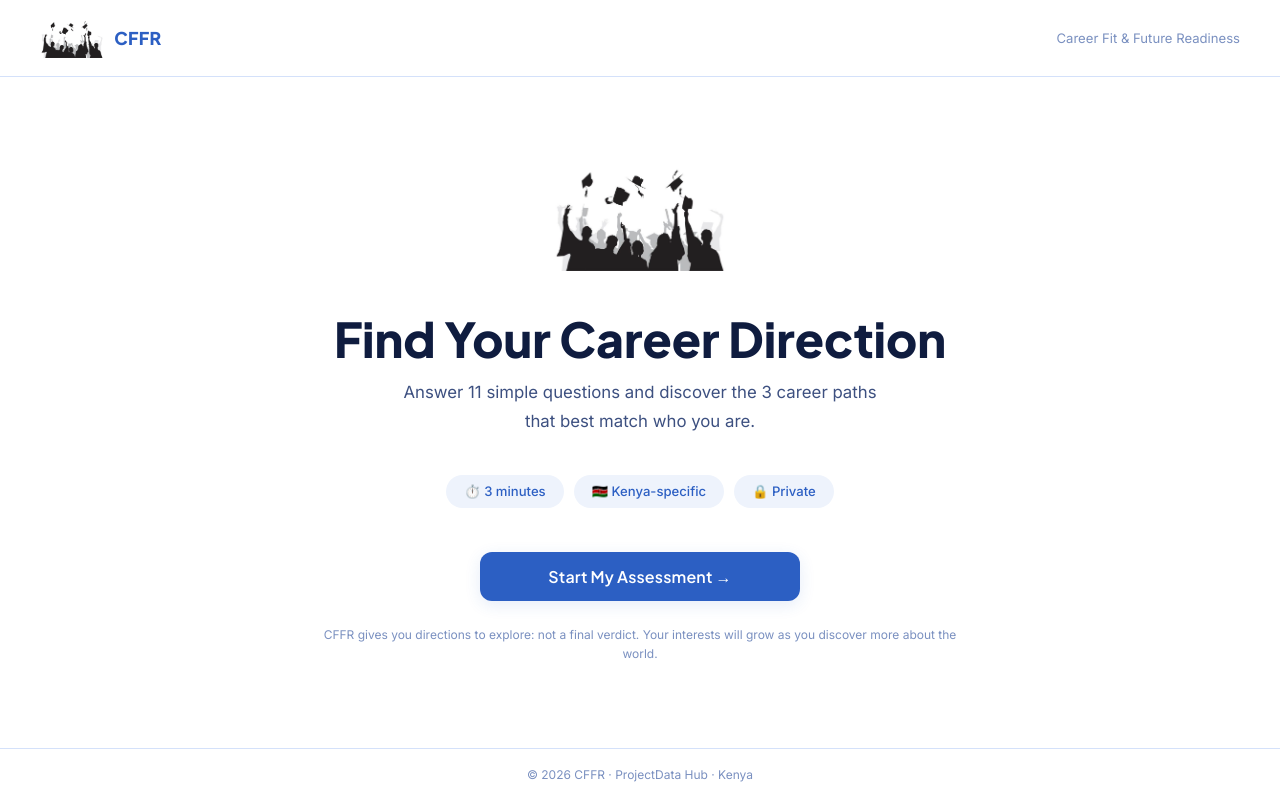
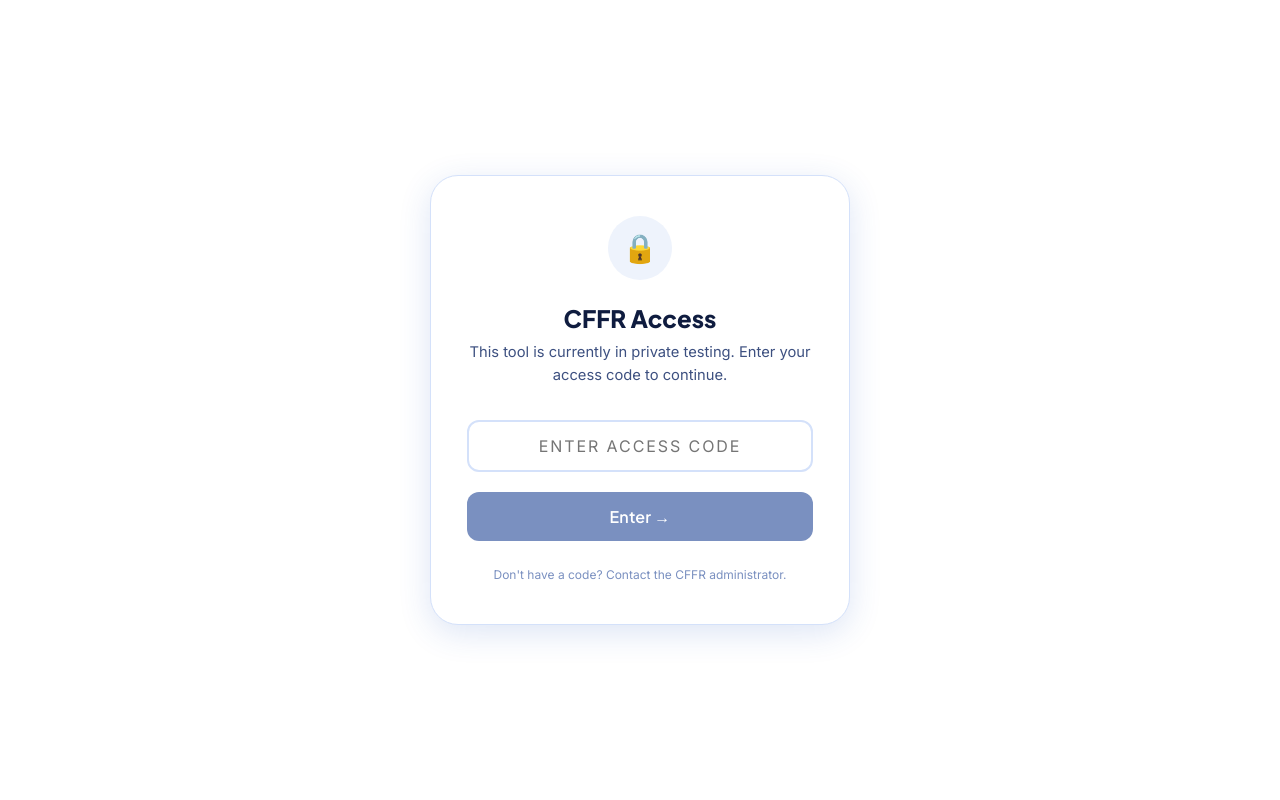
Before and after one commit to Twiry22/CFFR, a React (Vite) app in the folder frontend/: page / in a window 1280 px wide. Built offline with nearby package versions, Linux system fonts and the light colour scheme.

Commit message:
Add accessgate

```diff
--- a/frontend/src/App.jsx
+++ b/frontend/src/App.jsx
@@ -1,55 +1,39 @@
 /**
- * App.jsx
- * Root component — manages which page is shown.
- *
- * UPDATED: Free trial logic added.
- * - During trial  → Welcome → Assessment → Results (no payment)
- * - After trial   → Welcome → Payment → Assessment → Results
- * - TrialBanner   → shown on every page during trial with live countdown
+ * App.jsx  v1.3
+ * Added AccessGate as the first screen.
+ * Only users with a valid code can proceed.
  */
 
 import { useState } from "react";
+import AccessGate  from "./components/AccessGate";
 import Welcome     from "./pages/Welcome";
-import Payment     from "./pages/Payment";
 import Assessment  from "./pages/Assessment";
 import Results     from "./pages/Results";
-import TrialBanner from "./components/TrialBanner";
-import { IS_TRIAL_ACTIVE } from "./config/trialConfig";
 import "./styles/global.css";
 
 const PAGES = {
+  GATE:       "gate",
   WELCOME:    "welcome",
-  PAYMENT:    "payment",
   ASSESSMENT: "assessment",
   RESULTS:    "results",
 };
 
 const App = () => {
-  const [page,   setPage]   = useState(PAGES.WELCOME);
-  const [result, setResult] = useState(null);
+  const [page, setPage]         = useState(PAGES.GATE);
+  const [result, setResult]     = useState(null);
+  const [testerName, setTester] = useState("");
 
-  // During trial: skip payment entirely
-  const handleStart = () => {
-    if (IS_TRIAL_ACTIVE) {
-      setPage(PAGES.ASSESSMENT);   // free — go straight to assessment
-    } else {
-      setPage(PAGES.PAYMENT);      // trial over — pay first
-    }
-  };
-
-  const handlePaid     = () => setPage(PAGES.ASSESSMENT);
+  const handleUnlock   = (name) => { setTester(name); setPage(PAGES.WELCOME); };
+  const handleStart    = () => setPage(PAGES.ASSESSMENT);
   const handleComplete = (data) => { setResult(data); setPage(PAGES.RESULTS); };
   const handleRetake   = () => { setResult(null); setPage(PAGES.WELCOME); };
 
   return (
     <>
-      {/* Trial countdown banner — visible on every page during trial */}
-      <TrialBanner />
-
-      {page === PAGES.WELCOME    && <Welcome    onStart={handleStart} />}
-      {page === PAGES.PAYMENT    && <Payment    onPaid={handlePaid} />}
-      {page === PAGES.ASSESSMENT && <Assessment onComplete={handleComplete} />}
-      {page === PAGES.RESULTS    && <Results    result={result} onRetake={handleRetake} />}
+      {page === PAGES.GATE       && <AccessGate  onUnlock={handleUnlock} />}
+      {page === PAGES.WELCOME    && <Welcome      onStart={handleStart} testerName={testerName} />}
+      {page === PAGES.ASSESSMENT && <Assessment   onComplete={handleComplete} />}
+      {page === PAGES.RESULTS    && <Results      result={result} onRetake={handleRetake} />}
     </>
   );
 };
--- /dev/null
+++ b/frontend/src/components/accessgate.jsx
@@ -0,0 +1,179 @@
+/**
+ * AccessGate Component
+ * Simple access code screen shown before the app loads.
+ * Only users with the correct code can proceed.
+ */
+
+import { useState } from "react";
+
+// ─── Access codes — add or remove codes here ──────────────────────────────────
+// Each code is linked to a tester name for your records
+const VALID_CODES = {
+  "CFFR-T1": "Tester 1",
+  "CFFR-T2": "Tester 2",
+  "CFFR-T3": "Tester 3",
+};
+
+const AccessGate = ({ onUnlock }) => {
+  const [code, setCode]       = useState("");
+  const [error, setError]     = useState("");
+  const [shaking, setShaking] = useState(false);
+
+  const handleSubmit = () => {
+    const trimmed = code.trim().toUpperCase();
+
+    if (VALID_CODES[trimmed]) {
+      // Valid code — pass the tester name through
+      onUnlock(VALID_CODES[trimmed]);
+    } else {
+      // Wrong code — shake and show error
+      setError("That code isn't valid. Please check with your administrator.");
+      setShaking(true);
+      setTimeout(() => setShaking(false), 500);
+      setCode("");
+    }
+  };
+
+  const handleKeyDown = (e) => {
+    if (e.key === "Enter") handleSubmit();
+  };
+
+  return (
+    <div style={{
+      minHeight:       "100vh",
+      background:      "var(--white)",
+      display:         "flex",
+      flexDirection:   "column",
+      alignItems:      "center",
+      justifyContent:  "center",
+      padding:         "24px",
+    }}>
+
+      {/* Card */}
+      <div style={{
+        maxWidth:     "420px",
+        width:        "100%",
+        background:   "var(--white)",
+        border:       "1px solid var(--border)",
+        borderRadius: "var(--radius-xl)",
+        boxShadow:    "var(--shadow-lg)",
+        padding:      "40px 36px",
+        textAlign:    "center",
+        animation:    shaking ? "shake 0.4s ease" : "none",
+      }}>
+
+        {/* Lock icon */}
+        <div style={{
+          width:          "64px",
+          height:         "64px",
+          borderRadius:   "50%",
+          background:     "var(--royal-blue-pale)",
+          display:        "flex",
+          alignItems:     "center",
+          justifyContent: "center",
+          margin:         "0 auto 24px",
+          fontSize:       "28px",
+        }}>
+          🔒
+        </div>
+
+        {/* Title */}
+        <h1 style={{
+          fontFamily:   "var(--font-display)",
+          fontSize:     "1.5rem",
+          fontWeight:   "800",
+          color:        "var(--text-dark)",
+          marginBottom: "8px",
+        }}>
+          CFFR Access
+        </h1>
+
+        {/* Subtitle */}
+        <p style={{
+          fontSize:     "0.92rem",
+          color:        "var(--text-mid)",
+          lineHeight:   "1.6",
+          marginBottom: "32px",
+        }}>
+          This tool is currently in private testing.
+          Enter your access code to continue.
+        </p>
+
+        {/* Input */}
+        <input
+          type="text"
+          value={code}
+          onChange={(e) => { setCode(e.target.value); setError(""); }}
+          onKeyDown={handleKeyDown}
+          placeholder="Enter access code"
+          autoFocus
+          style={{
+            width:        "100%",
+            padding:      "14px 18px",
+            borderRadius: "var(--radius-md)",
+            border:       error
+              ? "2px solid var(--error)"
+              : "2px solid var(--border)",
+            fontSize:     "1rem",
+            fontFamily:   "var(--font-body)",
+            color:        "var(--text-dark)",
+            textAlign:    "center",
+            letterSpacing:"0.12em",
+            textTransform:"uppercase",
+            outline:      "none",
+            marginBottom: "12px",
+            boxSizing:    "border-box",
+            transition:   "border 0.2s ease",
+          }}
+        />
+
+        {/* Error message */}
+        {error && (
+          <p style={{
+            fontSize:     "0.82rem",
+            color:        "var(--error)",
+            marginBottom: "12px",
+            lineHeight:   "1.5",
+          }}>
+            ⚠️ {error}
+          </p>
+        )}
+
+        {/* Submit button */}
+        <button
+          className="btn-primary"
+          onClick={handleSubmit}
+          disabled={code.trim() === ""}
+          style={{ marginTop: "8px" }}
+        >
+          Enter →
+        </button>
+
+        {/* Footer note */}
+        <p style={{
+          fontSize:   "0.75rem",
+          color:      "var(--text-light)",
+          marginTop:  "24px",
+          lineHeight: "1.6",
+        }}>
+          Don't have a code? Contact the CFFR administrator.
+        </p>
+
+      </div>
+
+      {/* Shake animation */}
+      <style>{`
+        @keyframes shake {
+          0%, 100% { transform: translateX(0); }
+          20%       { transform: translateX(-8px); }
+          40%       { transform: translateX(8px); }
+          60%       { transform: translateX(-6px); }
+          80%       { transform: translateX(6px); }
+        }
+      `}</style>
+
+    </div>
+  );
+};
+
+export default AccessGate;
```
